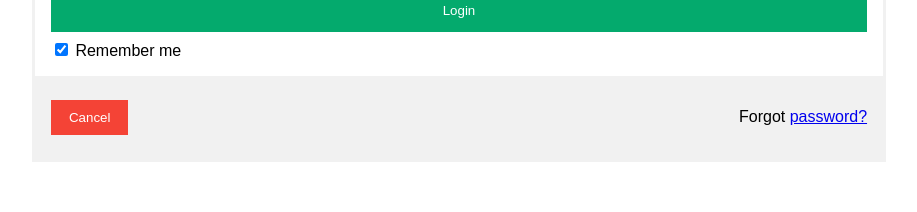
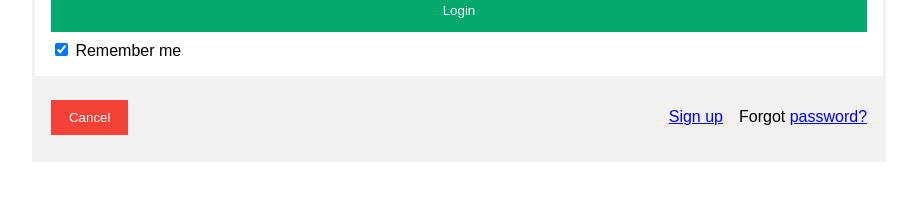
Before and after one commit to ziggh28/tattoo_hub, a PHP site: page /login_page.html in a window 1280 px wide. Shown: the part 588-800 px from the top of the page, without its empty margins (316-1233 px from the left). Run offline with PHP 8.4, Linux system fonts and the light colour scheme.

Commit message:
Added 'Sign up' and 'Login' links to all pages with navbar up to this point

```diff
--- a/3d-tattoo-gallery.html
+++ b/3d-tattoo-gallery.html
@@ -17,6 +17,8 @@
                 <li><a href="#">Explore</a></li>
                 <li><a href="#">About</a></li>
                 <li><a href="#">Contact</a></li>
+                <li><a href="login_page.html">Login</a></li>
+                <li><a href="sign_up_page.html">Sign up</a></li>
             </ul>
         </div>
     </nav>
--- a/artist1-profile.html
+++ b/artist1-profile.html
@@ -31,6 +31,8 @@
                 <li><a href="#">Explore</a></li>
                 <li><a href="#">About</a></li>
                 <li><a href="#">Contact</a></li>
+                <li><a href="login_page.html">Login</a></li>
+                <li><a href="sign_up_page.html">Sign up</a></li>
             </ul>
         </div>
     </nav>
--- a/index.html
+++ b/index.html
@@ -17,7 +17,8 @@
                 <li><a href="#">Explore</a></li>
                 <li><a href="#">About</a></li>
                 <li><a href="#">Contact</a></li>
-                <li><a href="login_page.html">login</a></li>
+                <li><a href="login_page.html">Login</a></li>
+                <li><a href="sign_up_page.html">Sign Up</a></li>
             </ul>
         </div>
     </nav>
--- a/login_page.html
+++ b/login_page.html
@@ -34,6 +34,7 @@ class="close" title="Close Modal">&times;</span>
     <div class="container" style="background-color:#f1f1f1">
       <button type="button" onclick="document.getElementById('id01').style.display='none'" class="cancelbtn">Cancel</button>
       <span class="psw">Forgot <a href="#">password?</a></span>
+      <span class="signup"><a href="#">Sign up</a></span>
     </div>
   </form>
 </div>
--- a/styles/login.css
+++ b/styles/login.css
@@ -68,6 +68,12 @@ span.psw {
   padding-top: 16px;
 }
 
+span.signup {
+  padding-top: 16px;
+  padding-right: 16px;
+  float: right;
+}
+
 /* Change styles for span and cancel button on extra small screens */
 @media screen and (max-width: 300px) {
   span.psw {
```
